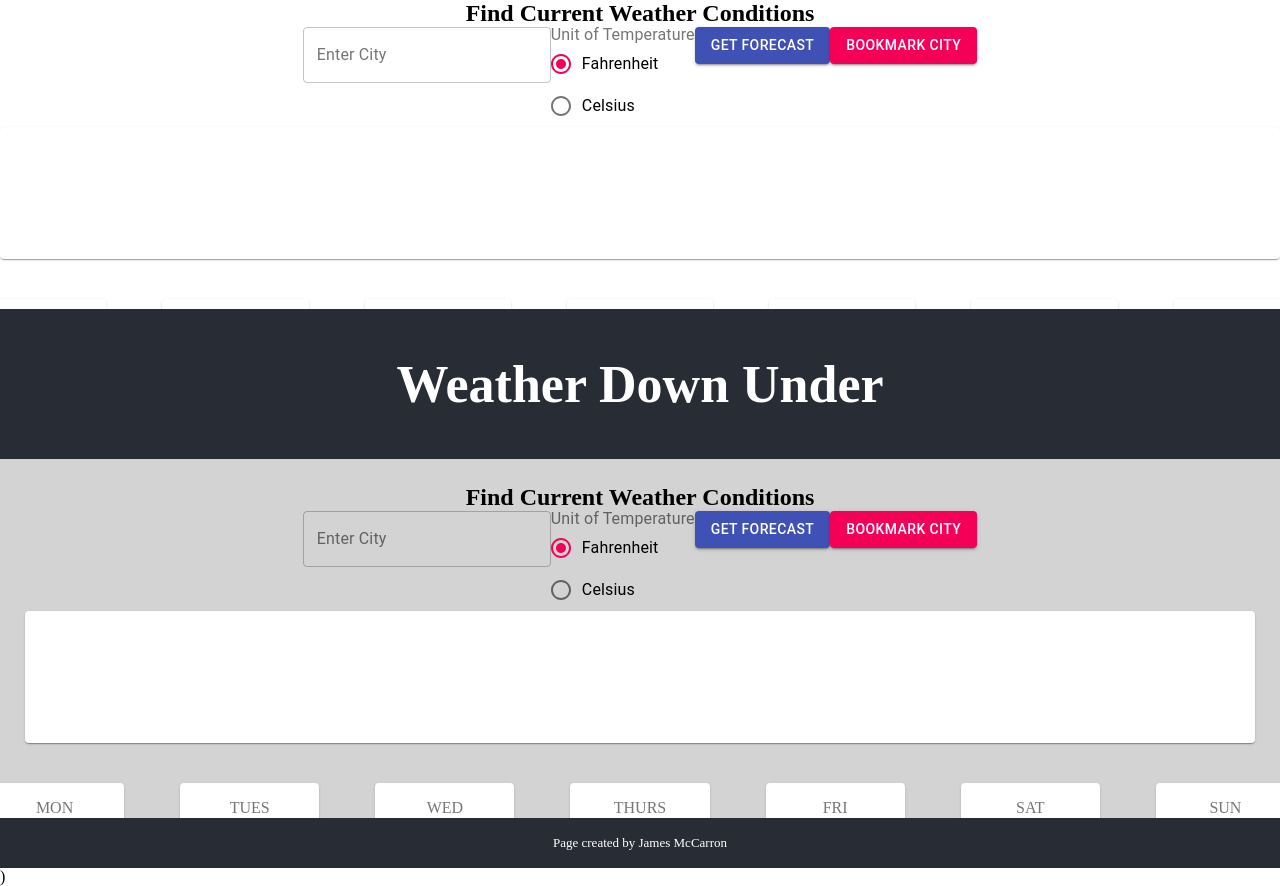
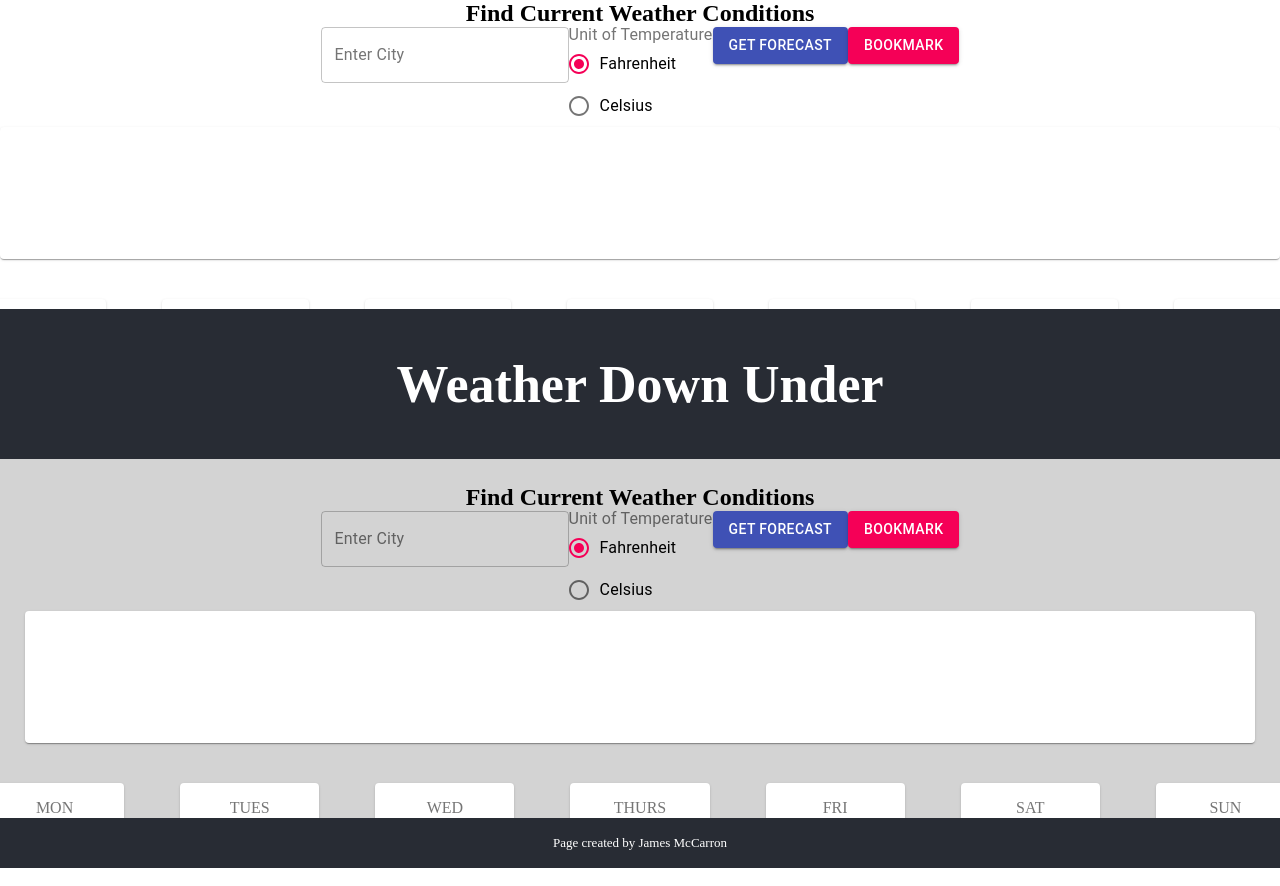
Before and after one commit to jimmikmak/weather-down-under, a React (Create React App) app in the folder client/: page /forecast in a window 1280 px wide. Shown: the top 886 px of the page. Built offline with nearby package versions, Linux system fonts and the light colour scheme.

Commit message:
removed form console log

```diff
--- a/client/src/App.js
+++ b/client/src/App.js
@@ -27,7 +27,6 @@ function App() {
         </main>
         <footer>Page created by James McCarron</footer>
       </div>
-      )
     </BrowserRouter>
   );
 }
--- a/client/src/components/Forecast/Forecast.js
+++ b/client/src/components/Forecast/Forecast.js
@@ -105,7 +105,7 @@ export const Forecast = () => {
           Get Forecast
         </Button>
         <Button variant="contained" color="secondary">
-          Bookmark City
+          Bookmark
         </Button>
         <Grid container spacing={10}>
           <Grid item xs={12}>
--- a/client/src/components/User/UserForm.js
+++ b/client/src/components/User/UserForm.js
@@ -69,7 +69,6 @@ export const UserForm = (props) => {
   const changeHandler = (e) => {
     const newFormState = { ...form };
     newFormState[e.target.name] = e.target.value;
-    console.log(newFormState);
     setForm(newFormState);
   };
   const submitHandler = (e) => {
```
